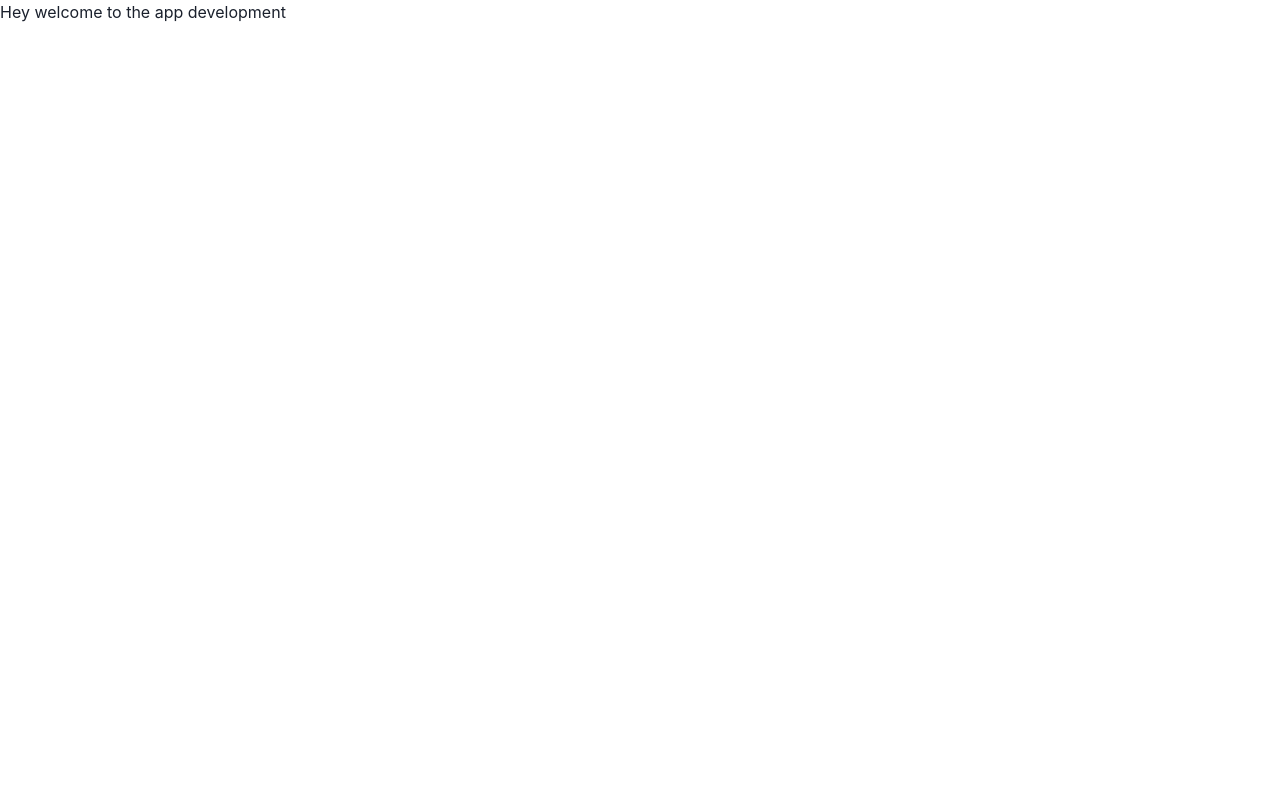
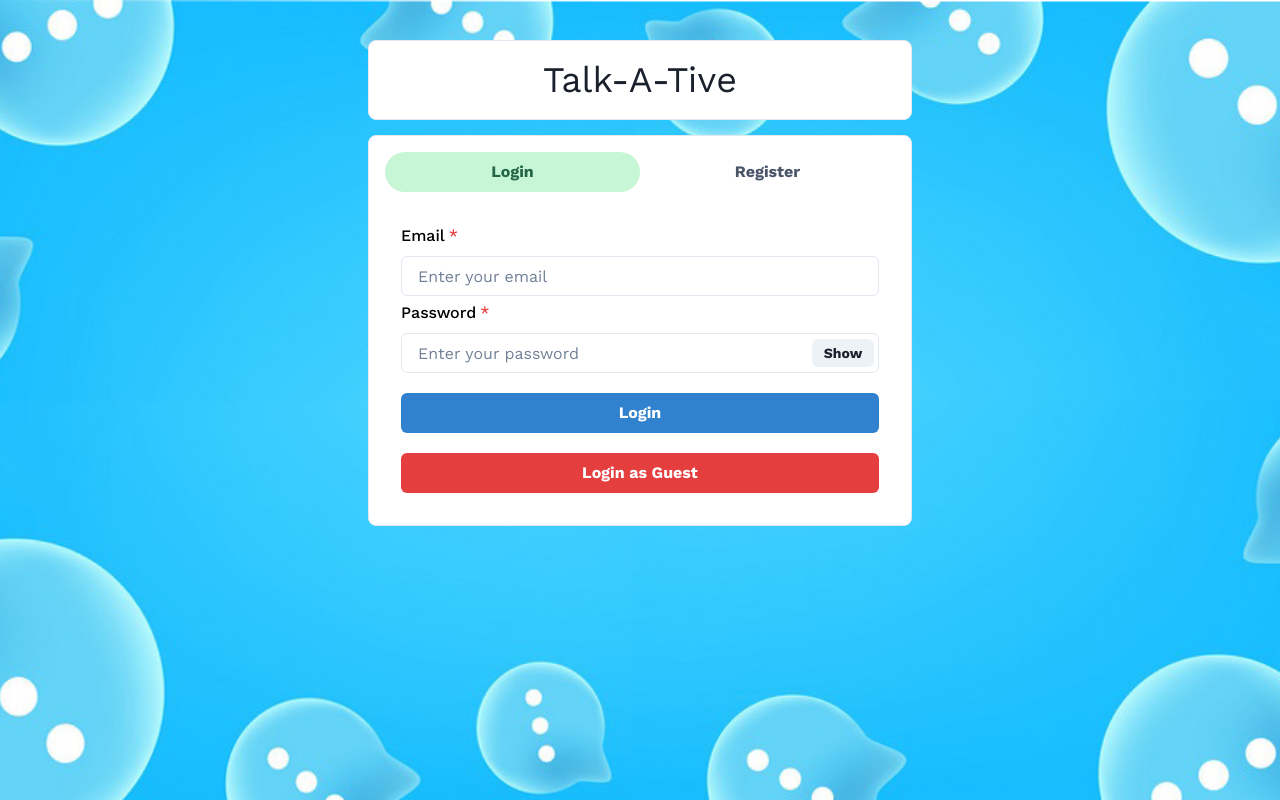
Before and after one commit to milanpoudelwebdeveloper/mern-chat-app-frontend, a Next.js app: page / in a window 1280 px wide. Built offline with nearby package versions, Linux system fonts and the light colour scheme.

Commit message:
feature/register-and-login-forms-frontend one

```diff
--- /dev/null
+++ b/components/Login.tsx
@@ -0,0 +1,66 @@
+import React, { useState } from 'react'
+import {
+  Button,
+  FormControl,
+  FormLabel,
+  Input,
+  InputGroup,
+  InputRightElement,
+  VStack,
+} from '@chakra-ui/react'
+
+const Login = () => {
+  const [email, setEmail] = useState('')
+  const [password, setPassword] = useState('')
+  const [showPassword, setShowPassword] = useState(false)
+  const loginHandler = () => {}
+  return (
+    <VStack spacing="5px" color="black">
+      <FormControl id="email" isRequired>
+        <FormLabel>Email</FormLabel>
+        <Input
+          placeholder="Enter your email"
+          onChange={(e) => setEmail(e.target.value)}
+          value={email}
+        />
+      </FormControl>
+      <FormControl id="password" isRequired>
+        <FormLabel>Password</FormLabel>
+        <InputGroup>
+          <Input
+            type={showPassword ? 'text' : 'password'}
+            placeholder="Enter your password"
+            onChange={(e) => setPassword(e.target.value)}
+            value={password}
+          />
+          <InputRightElement w="4.5rem">
+            <Button
+              size="sm"
+              height="1.75rem"
+              onClick={() => setShowPassword((prevState) => !prevState)}
+            >
+              {showPassword ? 'Hide' : 'Show'}
+            </Button>
+          </InputRightElement>
+        </InputGroup>
+      </FormControl>
+
+      <Button colorScheme="blue" w="full" mt="15px" onClick={loginHandler}>
+        Login
+      </Button>
+      <Button
+        colorScheme="red"
+        w="full"
+        mt="15px"
+        onClick={() => {
+          setEmail('guest@example.com')
+          setPassword('123456')
+        }}
+      >
+        Login as Guest
+      </Button>
+    </VStack>
+  )
+}
+
+export default Login
--- /dev/null
+++ b/components/SignUp.tsx
@@ -0,0 +1,97 @@
+import {
+  Button,
+  FormControl,
+  FormLabel,
+  Input,
+  InputGroup,
+  InputRightElement,
+  VStack,
+} from '@chakra-ui/react'
+import React, { useState } from 'react'
+
+const SignUp = () => {
+  const [name, setName] = useState('')
+  const [email, setEmail] = useState('')
+  const [password, setPassword] = useState('')
+  const [confirmPassword, setConfirmPassword] = useState('')
+  const [showPassword, setShowPassword] = useState(false)
+  const [pic, setPic] = useState('')
+
+  console.log(pic)
+
+  const submitHandler = () => {}
+  return (
+    <VStack spacing="5px" color="black">
+      <FormControl id="first-name" isRequired>
+        <FormLabel>Name</FormLabel>
+        <Input
+          placeholder="Enter your name"
+          onChange={(e) => setName(e.target.value)}
+          value={name}
+        />
+      </FormControl>
+      <FormControl id="email" isRequired>
+        <FormLabel>Email</FormLabel>
+        <Input
+          placeholder="Enter your email"
+          onChange={(e) => setEmail(e.target.value)}
+          value={email}
+        />
+      </FormControl>
+      <FormControl id="password" isRequired>
+        <FormLabel>Password</FormLabel>
+        <InputGroup>
+          <Input
+            type={showPassword ? 'text' : 'password'}
+            placeholder="Enter your password"
+            onChange={(e) => setPassword(e.target.value)}
+            value={password}
+          />
+          <InputRightElement w="4.5rem">
+            <Button
+              size="sm"
+              height="1.75rem"
+              onClick={() => setShowPassword((prevState) => !prevState)}
+            >
+              {showPassword ? 'Hide' : 'Show'}
+            </Button>
+          </InputRightElement>
+        </InputGroup>
+      </FormControl>
+      <FormControl id="password" isRequired>
+        <FormLabel>Confirm Password</FormLabel>
+        <InputGroup>
+          <Input
+            type={showPassword ? 'text' : 'password'}
+            placeholder="Enter your password again"
+            onChange={(e) => setConfirmPassword(e.target.value)}
+            value={confirmPassword}
+          />
+          <InputRightElement w="4.5rem">
+            <Button
+              size="sm"
+              height="1.75rem"
+              onClick={() => setShowPassword((prevState) => !prevState)}
+            >
+              {showPassword ? 'Hide' : 'Show'}
+            </Button>
+          </InputRightElement>
+        </InputGroup>
+      </FormControl>
+      <FormControl id="pic">
+        <FormLabel>Profile Picture</FormLabel>
+        <Input
+          type="file"
+          p={1.5}
+          accept="image/*"
+          onChange={(e) => setPic(e.target.files as any[0])}
+        />
+      </FormControl>
+      <Button colorScheme="blue" w="full" mt="15px" onClick={submitHandler}>
+        Sign Up
+      </Button>
+    </VStack>
+  )
+}
+
+export default SignUp
--- a/package.json
+++ b/package.json
@@ -21,6 +21,7 @@
     "@chakra-ui/react": "^2.2.1",
     "@emotion/react": "^11.9.3",
     "@emotion/styled": "^11.9.3",
+    "@fontsource/work-sans": "^4.5.10",
     "framer-motion": "^6.3.16",
     "next": "^12.2.0",
     "react": "^18.2.0",
--- a/pages/_app.tsx
+++ b/pages/_app.tsx
@@ -1,10 +1,23 @@
 import { AppProps } from 'next/app'
-import { ChakraProvider } from '@chakra-ui/react'
+import { Box, ChakraProvider } from '@chakra-ui/react'
+import theme from './../styles/chakraStyles'
+import '@fontsource/work-sans/300.css'
+import '@fontsource/work-sans/400.css'
+import '@fontsource/work-sans/500.css'
+import '@fontsource/work-sans/700.css'
 
 function MyApp({ Component, pageProps }: AppProps) {
   return (
-    <ChakraProvider>
-      <Component {...pageProps} />
+    <ChakraProvider theme={theme}>
+      <Box
+        minH="100vh"
+        display="flex"
+        backgroundImage="/images/background.png"
+        backgroundSize="cover"
+        backgroundPosition="center"
+      >
+        <Component {...pageProps} />
+      </Box>
     </ChakraProvider>
   )
 }
--- a/pages/index.tsx
+++ b/pages/index.tsx
@@ -1,8 +1,51 @@
-import { NextPage } from "next";
-import React from "react";
+import {
+  Box,
+  Container,
+  Tab,
+  TabList,
+  TabPanel,
+  TabPanels,
+  Tabs,
+  Text,
+} from '@chakra-ui/react'
+import { NextPage } from 'next'
+import React from 'react'
+import Login from '../components/Login'
+import SignUp from '../components/SignUp'
 
 const Home: NextPage = () => {
-  return <div>Hey welcome to the app development</div>;
-};
+  return (
+    <Container maxW="xl" centerContent>
+      <Box
+        display="flex"
+        justifyContent="center"
+        w="full"
+        bg="white"
+        m="40px 0 15px 0"
+        borderRadius="lg"
+        borderWidth="1px"
+        p={3}
+      >
+        <Text fontSize="4xl">Talk-A-Tive</Text>
+      </Box>
+      <Box bg="white" w="full" p={4} borderRadius="lg" borderWidth="1px">
+        <Tabs variant="soft-rounded" colorScheme="green">
+          <TabList mb="1em">
+            <Tab flex={1}>Login</Tab>
+            <Tab flex={1}>Register</Tab>
+          </TabList>
+          <TabPanels>
+            <TabPanel>
+              <Login />
+            </TabPanel>
+            <TabPanel>
+              <SignUp />
+            </TabPanel>
+          </TabPanels>
+        </Tabs>
+      </Box>
+    </Container>
+  )
+}
 
-export default Home;
+export default Home
--- /dev/null
+++ b/styles/chakraStyles.js
@@ -0,0 +1,10 @@
+import { extendTheme } from '@chakra-ui/react'
+
+const theme = extendTheme({
+  fonts: {
+    heading: `'Work Sans', sans-serif`,
+    body: `'Work Sans', sans-serif`,
+  },
+})
+
+export default theme
```
Also changed, not shown: public/images/background.png (added), 1 other file (tests, documents, lock files or other folders).
